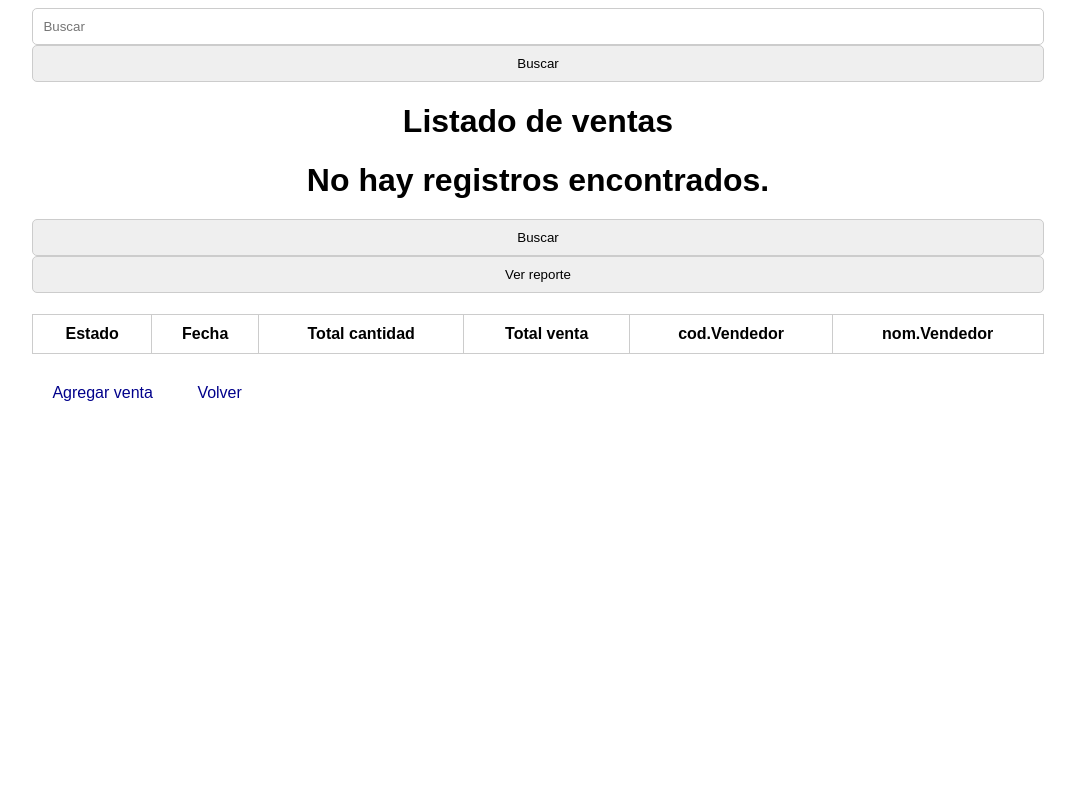
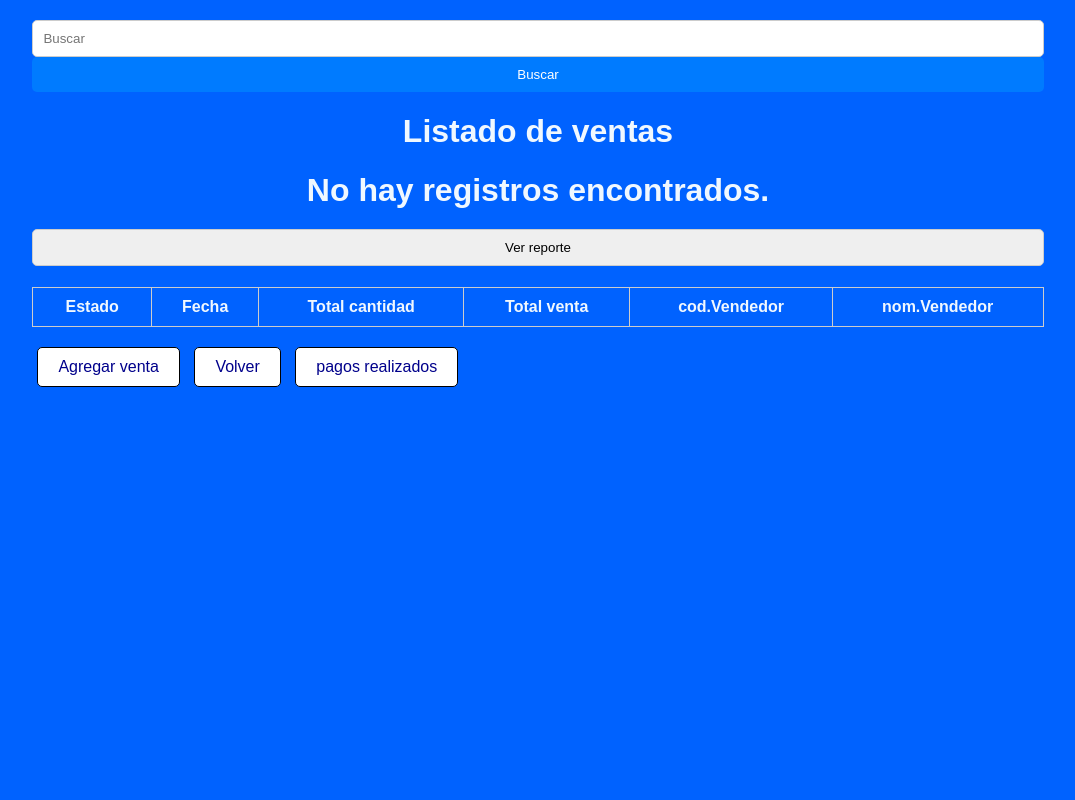
Before and after one commit to dani363/proyecto_bling, a PHP site: page /ventas_list.php in a window 1280 px wide. Shown: the whole page, without its empty margins (102-1177 px from the left). Run offline with PHP 8.4, Linux system fonts and the light colour scheme; data that the repository does not hold is empty.

Commit message:
estilos y pago

```diff
--- a/col_pago_list.php
+++ b/col_pago_list.php
@@ -7,6 +7,7 @@
 <body>
 
 <div class="container">
+<a href="ventas_list.php">volver</a>
 <form action="consulta_pago.php" method="get">
     <input type="text" name="busqueda" id="busqueda" placeholder="Buscar">
     <input type="submit" value="Buscar">
@@ -41,7 +42,7 @@
             echo "<tr>";
             echo "<td>{$registro['fecha_pago']}</td>";
             echo "<td>{$registro['total']}</td>";
-            echo "<td><a href='mod_pago.html?id_pago={$registro['id_pago']}'>Modificar</a> | <a href='elim_pago.php?id_pago={$registro['id_pago']}' onclick='confirmarEliminar({$registro['id_pago']})'>Eliminar</a> </td><td> | <a href='detalles_pago.php?id_pago={$registro['id_pago']}'>Detalle</a></td>";
+            echo "<td><a href='mod_pago.html?id_pago={$registro['id_pago']}'>Modificar</a> | <a href='elim_pago.php?id_pago={$registro['id_pago']}' onclick='confirmarEliminar({$registro['id_pago']})'>Eliminar</a> | <a href='detalles_pago.php?id_pago={$registro['id_pago']}'>Detalle</a></td>";
             echo "</tr>";
         }
         ?>
--- a/crear-pago.php
+++ b/crear-pago.php
@@ -30,7 +30,6 @@ if (empty($_SESSION['error'])) {
 $sql = "INSERT INTO pago (fecha_pago, total, fk_id_venta) VALUES (?, ?, ?)";
 $sentencia = $conexion->prepare($sql);
 $sentencia->execute(array($fecha_pago, $total, $id_transaccion));
-header('Location: col_pago_list.php');
 // Mensaje de error
 if (!empty($_SESSION['error'])) {
 echo $_SESSION['error'];
--- a/css/style_pago.css
+++ b/css/style_pago.css
@@ -1,6 +1,8 @@
 body {
+  background-color: rgb(0, 98, 255);
   font-family: sans-serif;
   font-size: 16px;
+  color: aliceblue;
 }
 
 .container {
@@ -38,21 +40,37 @@ th, td {
 }
 
 a {
+  border: solid 1px black;
+  border-radius: 10px;
   text-decoration: none;
-  color: #000;
+  color: #fff;
+  border-radius: 5px;
+  background-color: #007bff; /* Blue color for links */
+  display: inline-block;
+  padding: 10px 20px;
+  margin: 5px;
+  transition: all 0.3s ease-in-out;
 }
 
 .boton {
-  background-color: #000;
+  background-color: #007bff; /* Blue color for buttons */
   color: #fff;
-  padding: 10px;
+  padding: 10px 20px;
   border-radius: 5px;
   cursor: pointer;
+  display: inline-block;
+  margin: 5px;
+  transition: all 0.3s ease-in-out;
 }
 
+/* Animation for buttons and links on hover */
+a:hover,
 .boton:hover {
-  background-color: #0000ff;
+  transform: scale(1.05);
+  background-color: #007bff;
+  box-shadow: 0 0 5px #007bff;
 }
+
 .volver-btn {
   background-color: white;
   color: darkblue;
@@ -62,3 +80,25 @@ a {
   display: inline-block;
   margin-top: 20px;
 }
+
+form {
+  width: 100%;
+  margin-top: 20px;
+}
+
+input {
+  width: 100%;
+  padding: 10px;
+  border: 1px solid #ccc;
+  border-radius: 5px;
+  box-sizing: border-box;
+}
+
+input[type="submit"] {
+  background-color: #007bff;
+  color: white;
+  border: none;
+  padding: 10px;
+  border-radius: 5px;
+  cursor: pointer;
+}
--- a/listar_ventas.php
+++ b/listar_ventas.php
@@ -40,7 +40,7 @@ while ($registro = mysqli_fetch_assoc($resultado)) {
     echo "<td>{$registro['Total_venta']}</td>";
     echo "<td>{$registro['cod_vendedor']}</td>";
     echo "<td>{$registro['nombre']}</td>";
-    echo "<td><a href='elim_venta.php?id_venta={$registro['id_venta']}' onclick='confirmarEliminar({$registro['id_venta']})'>Eliminar</a> </td><td> | <a href='detalles_pago.php?id_pago={$registro['id_venta']}'>Detalle</a></td>";
+    echo "<td><a href='elim_venta.php?id_venta={$registro['id_venta']}' onclick='confirmarEliminar({$registro['id_venta']})'>Eliminar</a> </td><td> <a href='detalles_pago.php?id_pago={$registro['id_venta']}'>Detalle</a></td>";
     echo "<td><a href='ruta_al_archivo.pdf' download='nombre_del_archivo.pdf'>Descargar</a></td>";
     echo "</tr>";
     echo "</table>";
--- a/metodo_de_pago.php
+++ b/metodo_de_pago.php
@@ -15,7 +15,7 @@
         <h1 class="card-title">Metodo de Pago</h1>
       </div>
       <div class="card-body">
-        <form action="" method="post">
+        <form action="./col_pago_list.php" method="post">
           <label for="exampleDataList" class="form-label">Escoge el método de pago:</label>
           <input class="form-control" list="datalistOptions" id="exampleDataList" placeholder="Seleccionar opción" name="metodo_pago" required>
           <datalist id="datalistOptions">
@@ -28,7 +28,7 @@
           </div>
 
           <div id="formulario-tarjeta" style="display: none;">
-            <?php include 'pago_tarjeta_form.php  '; ?>
+            <?php include 'pago_tarjeta_form.php'; ?>
           </div>
 
 
--- a/pago_efectivo_form.php
+++ b/pago_efectivo_form.php
@@ -8,11 +8,11 @@
 <body>
 
 <div class="container">
-    <form action="pagar_efectivo.php" method="post">
+    <form action="col_pago_list.php" method="post">
       <input type="text" name="cedula" placeholder="Cédula" required>
       <input type="text" name="monto" placeholder="Monto" required>
       <label for="id_venta" class="form-label">ID del pago </label>
-      <input type="number"  id="id_venta" name="id_venta" value="<?php echo $latestSaleID; ?>">
+      <input type="number"  id="id_pago" name="id_pago" value="<?php echo $latestSaleID; ?>">
       <input type="submit" value="Pagar">
     </form>
 
--- a/pago_tarjeta_form.php
+++ b/pago_tarjeta_form.php
@@ -7,13 +7,11 @@
 </head>
 <body>
     <div class="container">
-        <form action="col_pago_list.php" method="post">
+        <form action="guardar_tarjeta.php" method="post">
           <input type="text" name="cedula" placeholder="Cédula" required>
           <input type="text" name="numero_Tarjeta" placeholder="Número de tarjeta" required>
           <input type="text" name="codigo_seguridad" placeholder="Código de seguridad" required>
           <input type="date" name="fecha_vencimiento" placeholder="Fecha de vencimiento" required>
-          <label for="id_venta" class="form-label">ID del pago</label>
-          <input type="number"  id="id_venta" name="id_venta" value="<?php echo $latestSaleID; ?>">
           <input type="submit" value="Pagar">
         </form>
 </body>
--- a/ventas_list.php
+++ b/ventas_list.php
@@ -10,7 +10,6 @@
   <input type="text" name="busqueda" placeholder="Buscar">
   <input type="submit" value="Buscar">
 </form>
-
 <h1>Listado de ventas</h1>
 
 <table>
@@ -87,7 +86,6 @@ while ($registro = mysqli_fetch_assoc($resultado)) {
 ?>
   <form action="col_pago.php" method="get">
 
-  <input type="submit" value="Buscar">
   <input type="button" value="Ver reporte" onclick="window.location.href='col_pago.php'">
 </form>
 </table>
@@ -95,7 +93,8 @@ while ($registro = mysqli_fetch_assoc($resultado)) {
 
 
     <a href="crear_venta.php " class="volver-btn">Agregar venta</a>
-    <a href="../Bling/menu.html" class="volver-btn">Volver</a>
+    <a href="../Bling/dashboard_v.html" class="volver-btn">Volver</a>
+    <a href="../Bling/col_pago_list.php" class="volver-btn">pagos realizados</a>
 
 
   </div>
```
Also changed, not shown: detalles_pago.php (+4 -4 lines), elim_venta.php (+16 -14 lines), guardar_tarjeta.php (added, +46 -0 lines), pagar_efectivo.php (+21 -29 lines).
